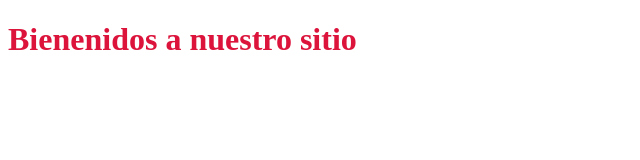
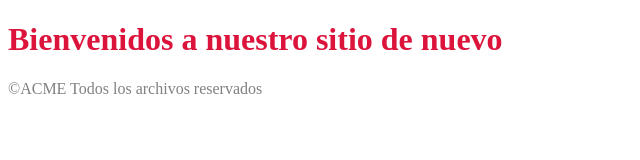
Before and after one commit to Jonibeltra/Practica1, a plain HTML site: page index.html in a window 1280 px wide. Shown: the whole page, without its empty margins (0-640 px from the left). Drawn offline with Linux system fonts and the light colour scheme.

Commit message:
cambio titulo

```diff
--- a/index.html
+++ b/index.html
@@ -7,7 +7,10 @@
     <link rel="stylesheet" href="./css/style.css">
 </head>
 <body>
-    <h1>Bienenidos a nuestro sitio</h1>
+    <h1>Bienvenidos a nuestro sitio de nuevo</h1>
+    <footer>
+        <p>&copy;ACME Todos los archivos reservados</p>
+    </footer>
     <script src="./js/main.js"></script>
 </body>
 </html>
```
